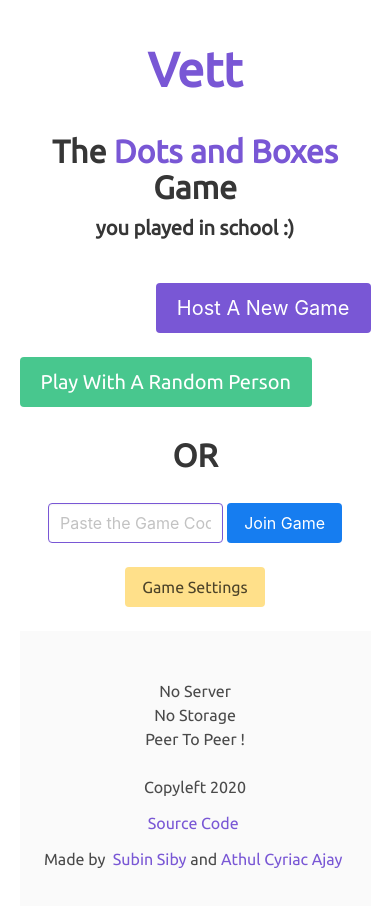
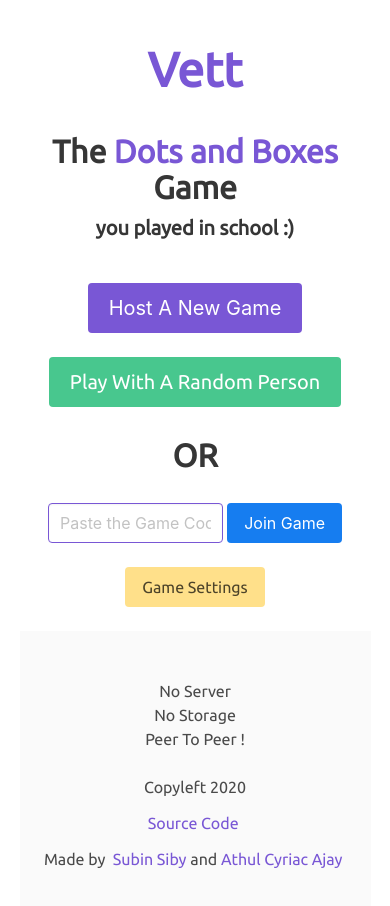
Before and after one commit to subins2000/dots, a Vue app: page /find-players in a window 390 px wide. Shown: the top 906 px of the page. Built offline with nearby package versions, Linux system fonts and the light colour scheme; what vue-beautiful-chat, vue-clipboard2 would draw is missing.

Commit message:
Center in small screens

```diff
--- a/src/components/Index.vue
+++ b/src/components/Index.vue
@@ -3,10 +3,10 @@
     <br/>
     <div class='content'>
       <div class='columns'>
-        <div class='column has-text-right'>
+        <div class='column has-text-right starters'>
           <button class='button is-medium is-primary is-center' @click='newGame'>Host A New Game</button>
         </div>
-        <div class='column has-text-left'>
+        <div class='column has-text-left starters'>
           <router-link to='/find-players' class='button is-success is-medium'>Play With A Random Person</router-link>
         </div>
       </div>
@@ -79,4 +79,10 @@ export default {
 #gameCode {
   width: 50%;
 }
+
+@media screen and (max-width: 960px) {
+  .starters {
+    text-align: center !important;
+  }
+}
 </style>
```
